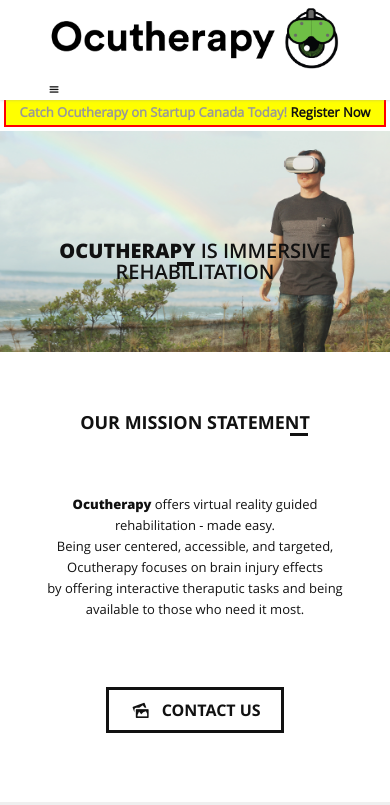
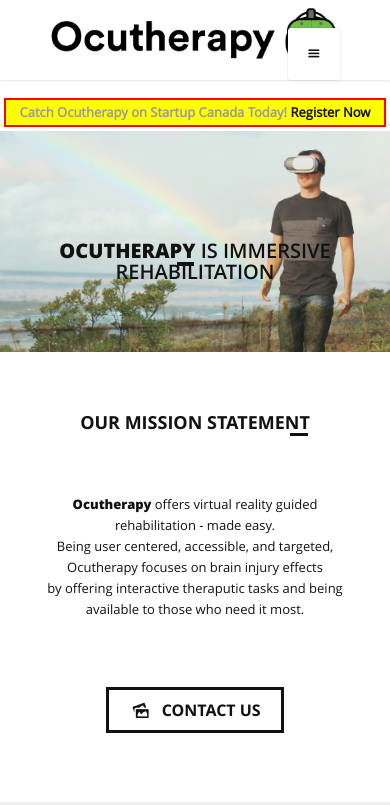
Before and after one commit to ocutherapytest/Ocutherapy-Draft, a plain HTML site: page index.html in a window 390 px wide. Shown: the top 805 px of the page. Drawn offline with Linux system fonts and the light colour scheme; a script that the page names is missing.

Commit message:
mobile button test

```diff
--- a/css/main.css
+++ b/css/main.css
@@ -119,7 +119,7 @@
 
 .mobileBtn {
 	background:#ffffff;
-	padding:5px;
+	padding:15px;
 	text-align:center;
 	border-radius:3px;
 	-webkit-border-radius: 3px;
--- a/index.html
+++ b/index.html
@@ -72,7 +72,7 @@
 				<div class="two-thirds column">
 						<!--Navigation-->
 							<nav id="mainNav" >
-								<a href="#" class="" ><i class="icon-menu"></i></a>
+								<a href="#" class="mobileBtn" ><i class="icon-menu"></i></a>
 
 							<ul>
 								<li><a href="#about">What is Ocutherapy</a></li>
```
